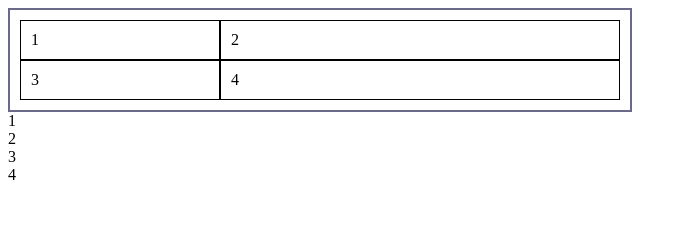
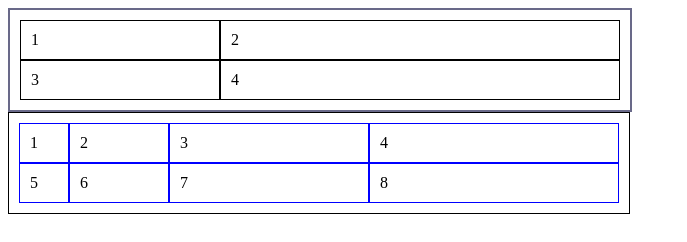
Before and after one commit to elizatim777/grid, a plain HTML site: page index.html in a window 1280 px wide. Shown: the whole page, without its empty margins (0-687 px from the left). Drawn offline with Linux system fonts and the light colour scheme.

Commit message:
vtoroe vse

```diff
--- a/index.html
+++ b/index.html
@@ -19,6 +19,10 @@
 	<div id="w2">2</div>
 	<div id="w2">3</div>
 	<div id="w2">4</div>
+    <div id="w2">5</div>
+    <div id="w2">6</div>
+    <div id="w2">7</div>
+    <div id="w2">8</div>
     </div>
 </body>
 </html>
--- a/style.css
+++ b/style.css
@@ -10,3 +10,16 @@
     padding: 10px;
 	border: 1px solid #000000;
 }
+
+#w1 {
+    display: grid;
+    grid-template-columns: 50px 100px 200px 250px;
+    border: 1px solid black;
+    padding: 10px;
+    width: 600px;
+}
+
+#w2 {
+    padding: 10px;
+    border: 1px solid blue;
+}
```
